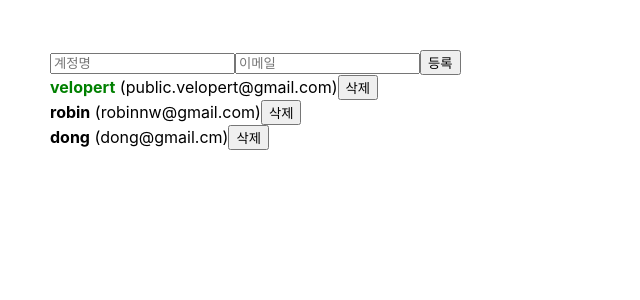
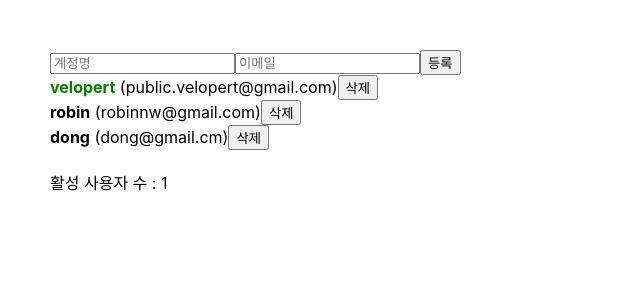
Before and after one commit to 2Paradise/begin-react, a React (Create React App) app: page / in a window 1280 px wide. Shown: the top 300 px of the page, without its empty margins (0-640 px from the left). Built offline with nearby package versions, Linux system fonts and the light colour scheme.

Commit message:
begin react git update

```diff
--- a/src/App.js
+++ b/src/App.js
@@ -1,30 +1,13 @@
-import React, {useRef, useState} from 'react';
+import React, {useReducer, useMemo, createContext} from 'react';
 import UserList from './UserList';
 import CreateUser from "./CreateUser";
 
+function countActiveUser(users){
+    return users.filter(user => user.active).length;
+}
 
-function App() {
-    const style = {
-        margin : "0 auto"
-        , padding : "50px"
-    };
-
-    const [inputs, setInputs] = useState({
-        username : '',
-        email : ''
-    });
-
-    const onChange = e => {
-      const {name, value}  = e.target;
-      setInputs({
-          ...inputs,
-          [name] : value
-      });
-    };
-
-    const {username, email} = inputs;
-
-    const [users, setUsers] = useState([
+const initialState = {
+    users : [
         {
             id : 1
             ,username : 'velopert'
@@ -43,41 +26,52 @@ function App() {
             , email : 'dong@gmail.cm'
             , active : false
         }
-    ]);
+    ]
+}
+function reducer(state, action) {
+    switch (action.type) {
+        case 'CREATE_USER':
+            return{
+                inputs : initialState,
+                users : state.users.concat(action.user)
+            };
+        case 'TOGGLE_USER':
+            return{
+                ...state,
+                users : state.users.map(user => user.id === action.id ? {...user, active : !user.active} : user)
+            };
+        case 'REMOVE_USER':
+            return{
+                ...state,
+                users : state.users.filter(user => user.id !== action.id)
+            };
+        default:
+            throw new Error('Unhandeled action');
 
-    const nextId = useRef(4);
+    }
+}
 
-    const onCreate = () => {
-        const user = {
-            id : nextId.current,
-            ...inputs
-        }
-        // setUsers([...users, user]);
-        setUsers(users.concat(user));
+export const UserDispatch = createContext(null);
 
-        setInputs({
-            username : '',
-            email : ''
-        });
-
-        nextId.current += 1;
+function App() {
+    const style = {
+        margin : "0 auto"
+        , padding : "50px"
     };
 
-    const onReove = id => {
-      setUsers(users.filter(user => user.id !== id));
-    };
+    const [state, dispatch] = useReducer(reducer, initialState);
+    const {users} = state;
 
-    const onToggle = id => {
-        setUsers(users.map(user => user.id === id ? {...user, active : !user.active} : user));
-    }
-
+    const count = useMemo(() => countActiveUser(users), [users]);
     return (
-        <>
+        <UserDispatch.Provider value={dispatch}>
             <div style={style}>
-                <CreateUser username={username} email={email} onChange={onChange} onCreate={onCreate}/>
-                <UserList users={users} onRemove={onReove} onToggle={onToggle}/>
+                <CreateUser/>
+                <UserList users={users}/>
+                <br/>
+                <div>활성 사용자 수 : {count}</div>
             </div>
-        </>
+        </UserDispatch.Provider>
     );
 }
 
--- a/src/CreateUser.js
+++ b/src/CreateUser.js
@@ -1,6 +1,29 @@
-import React from "react";
+import React, {useRef, useContext} from "react";
+import useInputs from "./useInputs";
+import {UserDispatch} from "./App";
 
-function CreateUser({username, email, onChange, onCreate}){
+function CreateUser(){
+    const dispatch = useContext(UserDispatch);
+
+    const [{username, email}, onChange, reset] = useInputs({
+        username : '',
+        email : ''
+    });
+
+    const nextId = useRef(4);
+
+    const onCreate = () => {
+        dispatch({
+            type: 'CREATE_USER',
+            user : {
+                id : nextId.current,
+                username,
+                email
+            }
+        });
+        nextId.current += 1;
+        reset();
+    };
 
     return(
         <div>
@@ -12,4 +35,4 @@ function CreateUser({username, email, onChange, onCreate}){
 
 }
 
-export default CreateUser;
+export default React.memo(CreateUser);
--- a/src/UserList.js
+++ b/src/UserList.js
@@ -1,38 +1,31 @@
-import React, {useEffect} from "react";
+import React, {useContext} from "react";
+import {UserDispatch} from "./App";
 
-function User({user, onRemove, onToggle}){
+const User = React.memo(function User({user}){
 
     const {username, email, id, active} = user;
-
-useEffect(() => {
-    console.log(user);
-    console.log('deps 바뀐 배열 값');
-    return () => {
-        console.log(user);
-        console.log('deps 바뀌기 전 배열 값');
-    }
-}, [user]);
+    const dispatch = useContext(UserDispatch);
 
     return(
         <div>
-            <b onClick={() => onToggle(id)} style={{
+            <b onClick={() => dispatch({type:'TOGGLE_USER', id})} style={{
                 color : active ? 'green' : 'black',
                 cursor : 'pointer'
             }}>{username}</b>
             &nbsp;<span>({email})</span>
-            <button onClick={() => onRemove(id)}>삭제</button>
+            <button onClick={() => dispatch({type:'REMOVE_USER', id})}>삭제</button>
         </div>
     );
-}
+});
 
-function UserList({users, onRemove, onToggle}) {
+function UserList({users}) {
     return (
         <div>
             {
-                users.map(user => (<User user={user} key={user.id} onRemove={onRemove} onToggle={onToggle}/>))
+                users.map(user => (<User user={user} key={user.id}/>))
             }
         </div>
     );
 }
 
-export default UserList;
+export default React.memo(UserList);
--- /dev/null
+++ b/src/useInputs.js
@@ -0,0 +1,38 @@
+import {useReducer, useCallback} from 'react';
+
+function reducer(state, action){
+    switch (action.type) {
+        case 'CHANGE_INPUT':
+            return {...state, [action.name] : action.value};
+        case 'RESET' :
+            return Object.keys(state).reduce((acc, current) => {
+                acc[current] = '';
+                return acc;
+            }, {});
+        default :
+            throw new Error('Unhandeled action');
+    }
+
+}
+
+function useInputs(initialForm){
+
+    const [form, dispatch] = useReducer(reducer, [initialForm]);
+
+    const onChange = useCallback(e => {
+        const {name, value} = e.target;
+        dispatch({
+            type : 'CHANGE_INPUT',
+            name,
+            value
+        });
+    }, []);
+
+    const reset = useCallback(() => {
+        dispatch({type: 'RESET'});
+    }, []);
+
+    return [form, onChange, reset];
+}
+
+export default useInputs;
```
Also changed, not shown: src/ContextSample.js (added, +29 -0 lines), src/Counter.js (+21 -4 lines).
